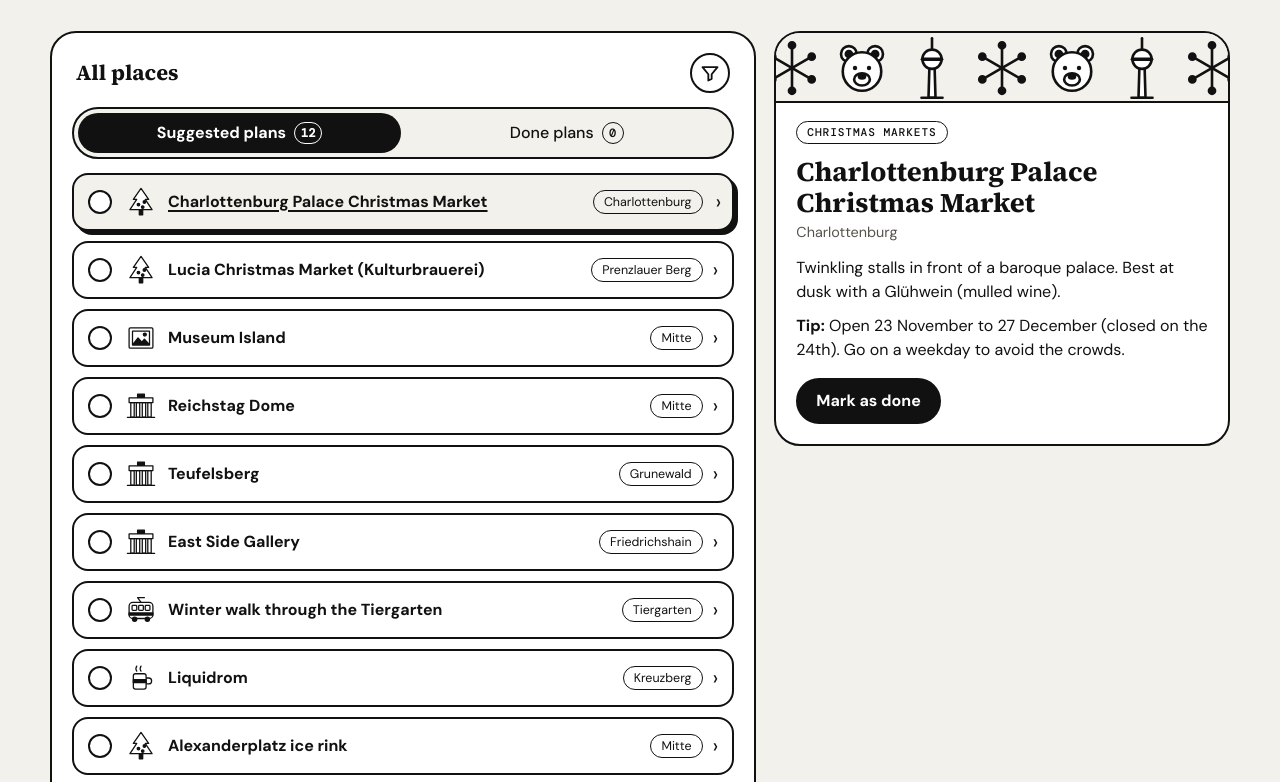
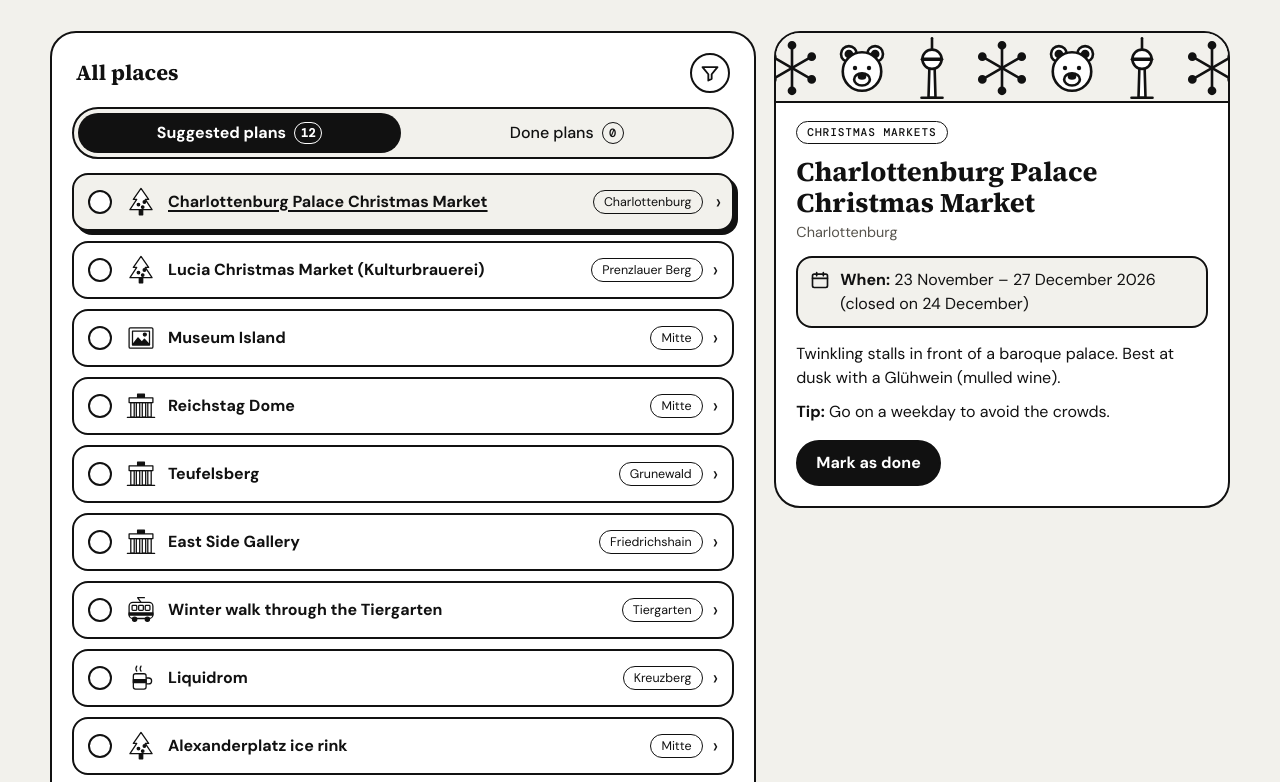
Before and after one commit to nataliabitacora/berlin-invierno, a plain HTML site: page index.html in a window 1280 px wide. Shown: the part 1034-1816 px from the top of the page. Drawn offline with nearby package versions, Linux system fonts and the light colour scheme.

Commit message:
Fechas de los planes con fecha concreta en el panel derecho
Co-Authored-By: Claude Opus 5.5 <noreply@anthropic.com>

```diff
--- a/app.js
+++ b/app.js
@@ -231,6 +231,7 @@ function pintarPlan(animar = false) {
       </div>
       <h4>${l.nombre}</h4>
       <p class="barrio">${l.barrio}</p>
+      ${l.fechas ? `<p class="plan-fecha"><svg viewBox="0 0 24 24" aria-hidden="true"><rect x="3" y="5" width="18" height="16" rx="2"/><path d="M3 10h18M8 3v4M16 3v4"/></svg><span><b>When:</b> ${l.fechas}</span></p>` : ""}
       <p>${l.descripcion}</p>
       <p class="consejo"><b>Tip:</b> ${l.consejo}</p>
       <div class="plan-acciones">
--- a/lugares.js
+++ b/lugares.js
@@ -1,4 +1,5 @@
 // Places data (shown in English). To add one, copy a { ... } block and edit it.
+// fechas (optional): for plans that only happen on specific dates; shown in the side panel.
 // categoria: "history" | "arts-culture" | "wander" | "parties" | "cozy-coffee" | "christmas-markets" | "berliner-101"
 const LUGARES = [
   {
@@ -6,14 +7,16 @@ const LUGARES = [
     categoria: "christmas-markets",
     barrio: "Charlottenburg",
     descripcion: "Twinkling stalls in front of a baroque palace. Best at dusk with a Glühwein (mulled wine).",
-    consejo: "Open 23 November to 27 December (closed on the 24th). Go on a weekday to avoid the crowds."
+    consejo: "Go on a weekday to avoid the crowds.",
+    fechas: "23 November – 27 December 2026 (closed on 24 December)"
   },
   {
     nombre: "Lucia Christmas Market (Kulturbrauerei)",
     categoria: "christmas-markets",
     barrio: "Prenzlauer Berg",
     descripcion: "A Scandinavian-inspired market inside a former red-brick brewery.",
-    consejo: "Open 23 November to 22 December, from 3 pm on weekdays. Try Glögg, the Nordic take on mulled wine."
+    consejo: "On weekdays it opens at 3 pm. Try Glögg, the Nordic take on mulled wine.",
+    fechas: "23 November – 22 December 2026"
   },
   {
     nombre: "Museum Island",
@@ -82,8 +85,9 @@ const LUGARES = [
     nombre: "Berlinale",
     categoria: "arts-culture",
     barrio: "Potsdamer Platz",
-    descripcion: "International film festival. In 2027 it runs from 10 to 21 February, with tickets for the general public.",
-    consejo: "Tickets go on sale a few days before each screening and sell out fast. 20 and 21 February are audience days, with cheaper tickets."
+    descripcion: "Berlin's international film festival, with tickets for the general public.",
+    consejo: "Tickets go on sale a few days before each screening and sell out fast. 20 and 21 February are audience days, with cheaper tickets.",
+    fechas: "10 – 21 February 2027"
   }
 ];
 
--- a/style.css
+++ b/style.css
@@ -240,6 +240,17 @@ body:has(.cabecera-pagina) { min-height: 100vh; display: flex; flex-direction: c
 }
 .caja-plan { position: sticky; top: 20px; padding-top: 0; }
 .caja-plan .franja-mural { margin: 0 -20px 18px; }
+.plan-fecha {
+  display: flex;
+  align-items: flex-start;
+  gap: 10px;
+  padding: 10px 12px;
+  margin: 0 0 14px !important;
+  background: var(--papel);
+  border: 2px solid var(--tinta);
+  border-radius: var(--radio);
+}
+.plan-fecha svg { width: 20px; height: 20px; flex: none; margin-top: 2px; fill: none; stroke: currentColor; stroke-width: 2; stroke-linejoin: round; stroke-linecap: round; }
 .plan-etiquetas { display: flex; flex-wrap: wrap; gap: 6px; }
 .chip.chip-hecho { background: var(--tinta); color: var(--blanco); }
 .filtro-insignia[hidden] { display: none; }
```
